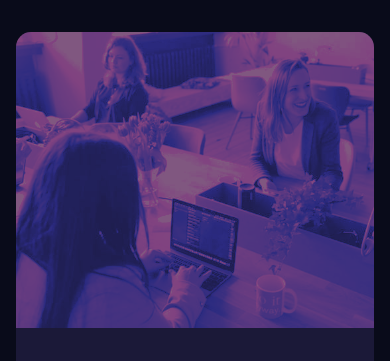
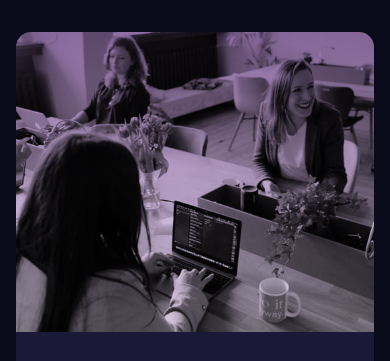
Before and after one commit to joaovitorwitt/stats-preview-card, a plain HTML site: page index.html in a window 390 px wide. Shown: the top 361 px of the page. Drawn offline with Linux system fonts and the light colour scheme.

Commit message:
Second commit

```diff
--- a/index.html
+++ b/index.html
@@ -40,7 +40,8 @@
   </div>
 
   <div class="image-wrapper">
-    <img src="images/image-header-desktop.jpg" alt="people talking and smiling">
+
+
   </div>
 </main>
 
--- a/style.css
+++ b/style.css
@@ -25,6 +25,7 @@ img {
 main {
     display: flex;
     max-width: 1000px;
+    padding: 0 2%;
 }
 
 .content-wrapper {
@@ -77,14 +78,14 @@ main {
     background-color: hsl(244, 38%, 16%);
     border-top-right-radius: 15px;
     border-bottom-right-radius: 15px;
-
+    background: linear-gradient(rgba(72, 15, 107, 0.6), rgba(170, 92, 219, 0.2)),
+    url(./images/image-header-desktop.jpg);
+    background-blend-mode: multiply;
+    background-size: cover;
+    background-repeat: no-repeat;
 }
 
-.image-wrapper img {
-    filter: invert(10%) sepia(68%) saturate(4400%) hue-rotate(241deg) brightness(50%) contrast(89%);
-    border-top-right-radius: 15px;
-    border-bottom-right-radius: 15px;
-}
+
 
 
 
@@ -101,6 +102,7 @@ main {
         border-bottom-right-radius: 15px;
         border-top-left-radius: 0;
         border-top-right-radius: 0;
+        flex: 1;
     }
 
     .numbers {
@@ -111,19 +113,20 @@ main {
         margin: 1rem;
     }
 
-    .image-wrapper img {
-        width: 100%;
+
+
+    .image-wrapper {
+        padding-top: 300px;
+        border-top-right-radius: 15px;
         border-top-left-radius: 15px;
-        border-top-right-radius: 15px;
-        border-bottom-left-radius: 0;
         border-bottom-right-radius: 0;
+        background: linear-gradient(rgba(72, 15, 107, 0.6), rgba(170, 92, 219, 0.2)),
+        url(./images/image-header-desktop.jpg);
+        background-blend-mode: multiply;
+        background-size: cover;
+        background-repeat: no-repeat;
+
     }
 
-    .image-wrapper {
-        width: 100%;
-        border-top-left-radius: 15px;
-        border-top-right-radius: 15px;
-        border-bottom-left-radius: 0;
-        border-bottom-right-radius: 0;
-    }
+
 }
```
